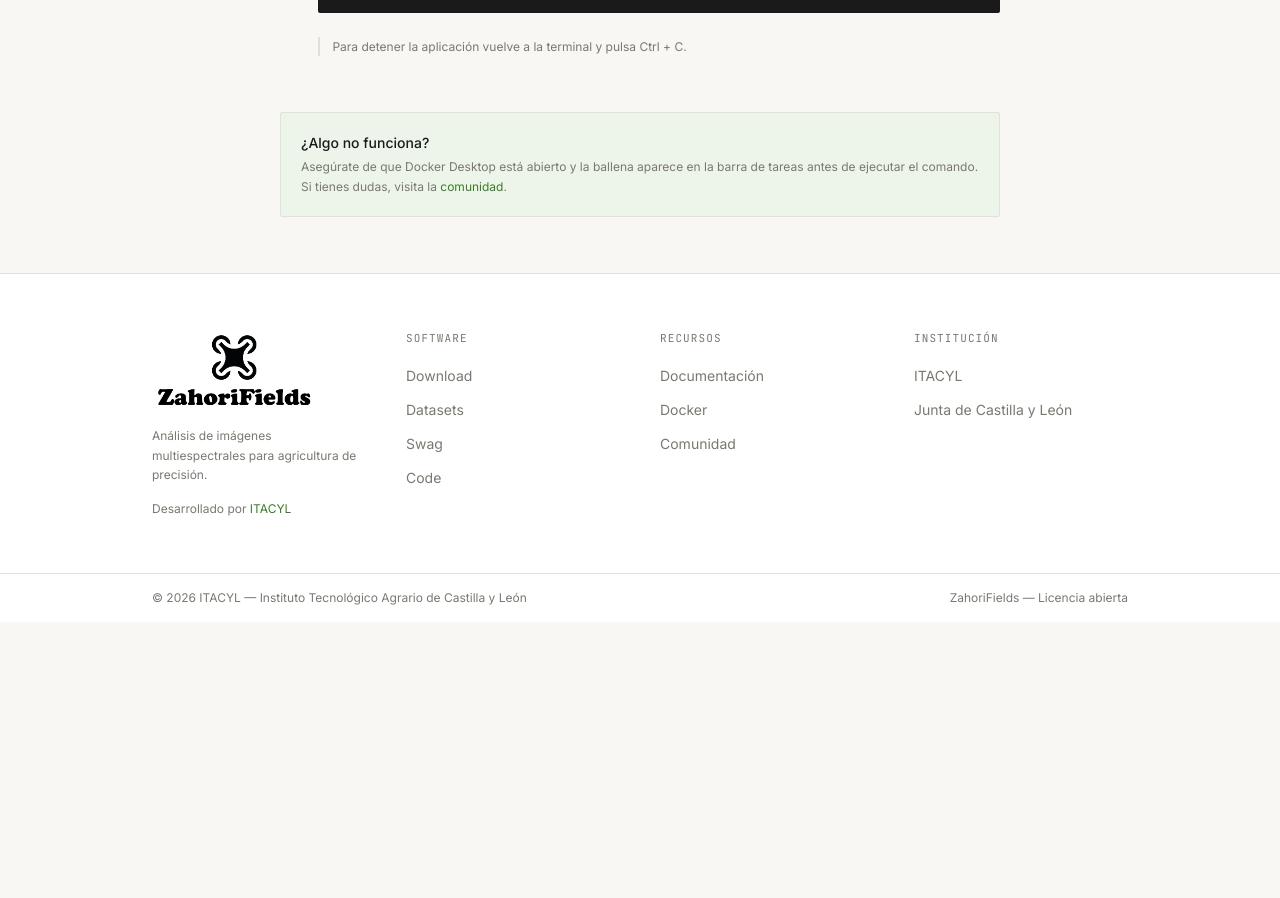
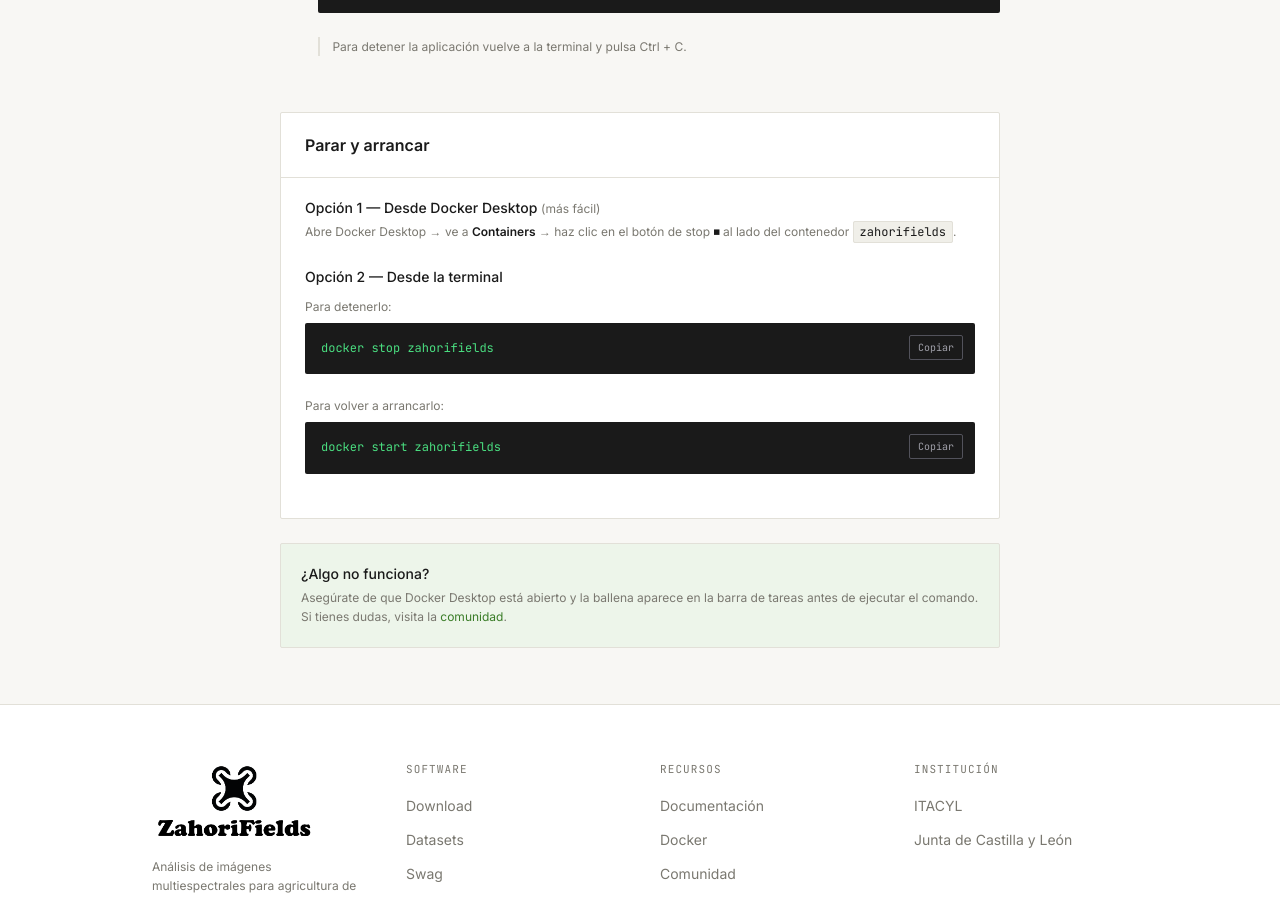
Before and after one commit to vacashot/zahorifields-web, a React (Vite) app: page /docker in a window 1280 px wide. Shown: the part 1133-2031 px from the top of the page. Before the commit the page ends 1755 px from the top, so only its background shows below. Built offline with nearby package versions, Linux system fonts and the light colour scheme.

Commit message:
Add stop/start section to Docker page

```diff
--- a/src/pages/Docker.jsx
+++ b/src/pages/Docker.jsx
@@ -116,7 +116,27 @@ export default function Docker() {
           ))}
         </div>
 
-        <div className="border border-border bg-accent-light rounded-sm p-5 mt-14">
+        {/* Parar / arrancar */}
+        <div className="border border-border bg-white rounded-sm mt-14">
+          <div className="px-6 py-5 border-b border-border">
+            <h2 className="text-base font-semibold text-text">Parar y arrancar</h2>
+          </div>
+          <div className="px-6 py-5 space-y-6">
+            <div>
+              <p className="text-sm font-medium text-text mb-1">Opción 1 — Desde Docker Desktop <span className="text-xs font-normal text-muted">(más fácil)</span></p>
+              <p className="text-xs text-muted leading-relaxed">Abre Docker Desktop → ve a <strong className="text-text">Containers</strong> → haz clic en el botón de stop <strong className="text-text">⏹</strong> al lado del contenedor <code className="font-mono bg-surface-2 px-1.5 py-0.5 rounded-sm border border-border text-text">zahorifields</code>.</p>
+            </div>
+            <div>
+              <p className="text-sm font-medium text-text mb-3">Opción 2 — Desde la terminal</p>
+              <p className="text-xs text-muted mb-2">Para detenerlo:</p>
+              <CopyBlock code="docker stop zahorifields" />
+              <p className="text-xs text-muted mb-2">Para volver a arrancarlo:</p>
+              <CopyBlock code="docker start zahorifields" />
+            </div>
+          </div>
+        </div>
+
+        <div className="border border-border bg-accent-light rounded-sm p-5 mt-6">
           <p className="text-sm text-text font-medium mb-1">¿Algo no funciona?</p>
           <p className="text-xs text-muted leading-relaxed">
             Asegúrate de que Docker Desktop está abierto y la ballena aparece en la barra de tareas antes de ejecutar el comando.
```
